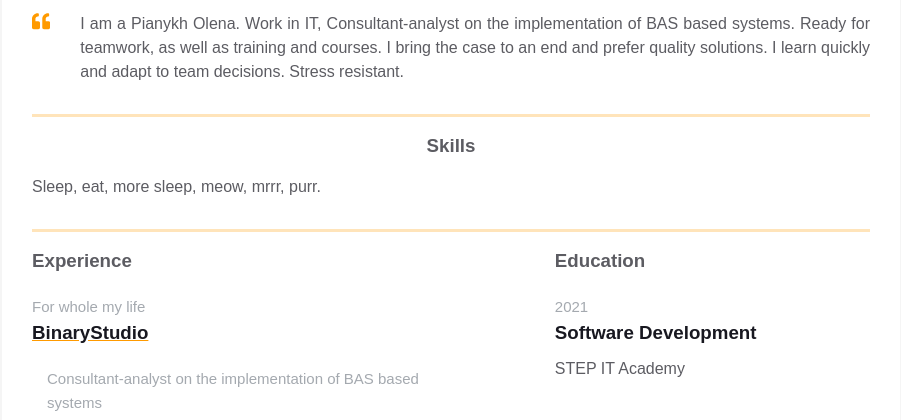
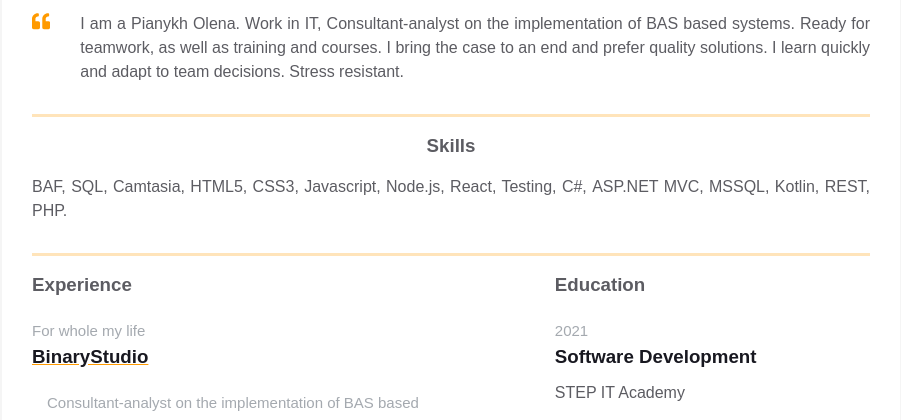
Before and after one commit to Namineil/homepage, a plain HTML site: page index.html in a window 1280 px wide. Shown: the part 350-770 px from the top of the page, without its empty margins (189-1090 px from the left). Drawn offline with Linux system fonts and the light colour scheme.

Commit message:
Updated Résumé Skills

```diff
--- a/index.html
+++ b/index.html
@@ -100,7 +100,7 @@
           <div class="resume__block">
             <div class="skills">
               <h3 class="skills__header">Skills</h3>
-              <p class="skills__text">Sleep, eat, more sleep, meow, mrrr, purr. </p>
+              <p class="skills__text">BAF, SQL, Camtasia, HTML5, CSS3, Javascript, Node.js, React, Testing, С#, ASP.NET MVC, MSSQL, Kotlin, REST, PHP. </p>
             </div>
           </div>
         </div>
```
